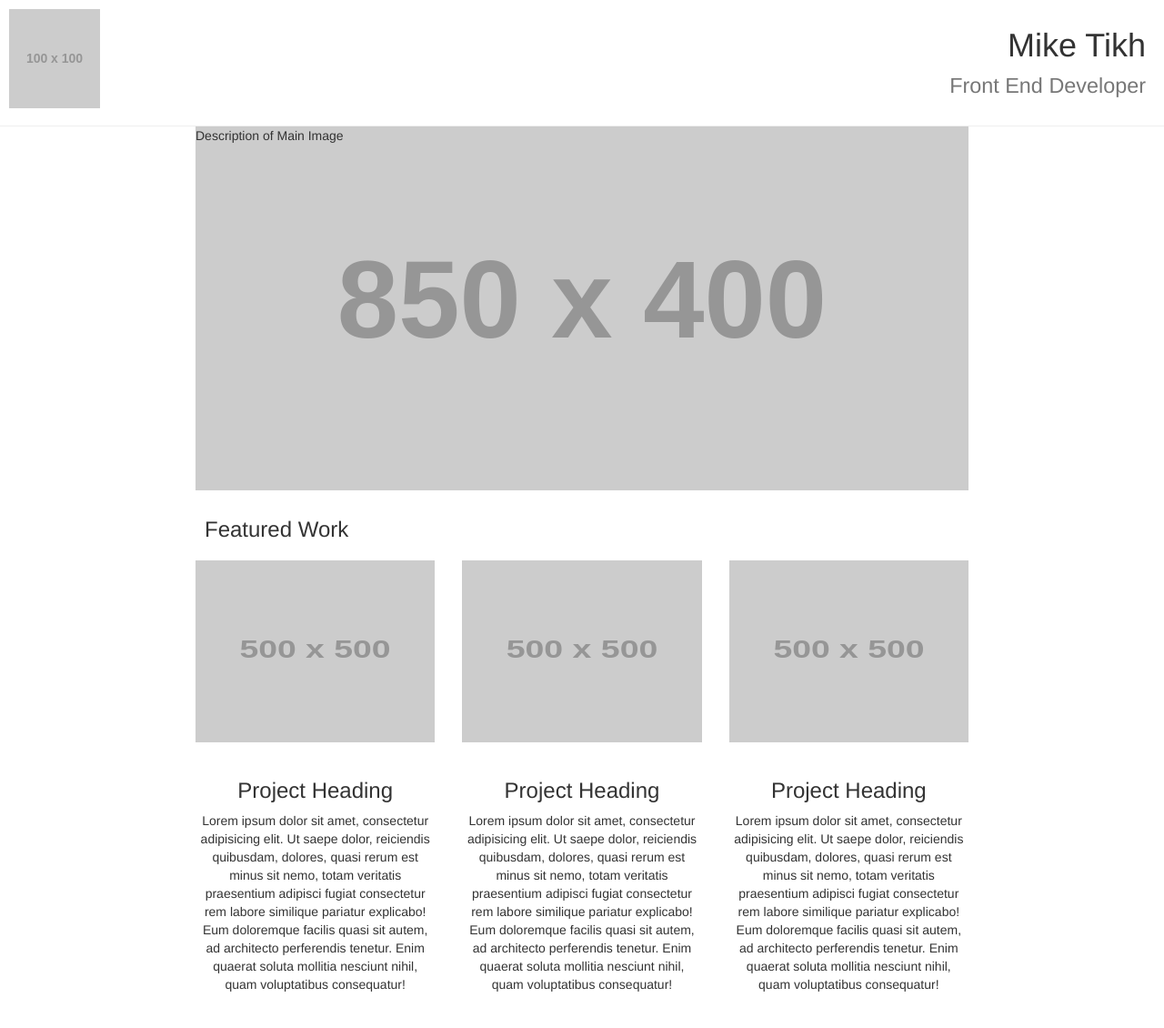
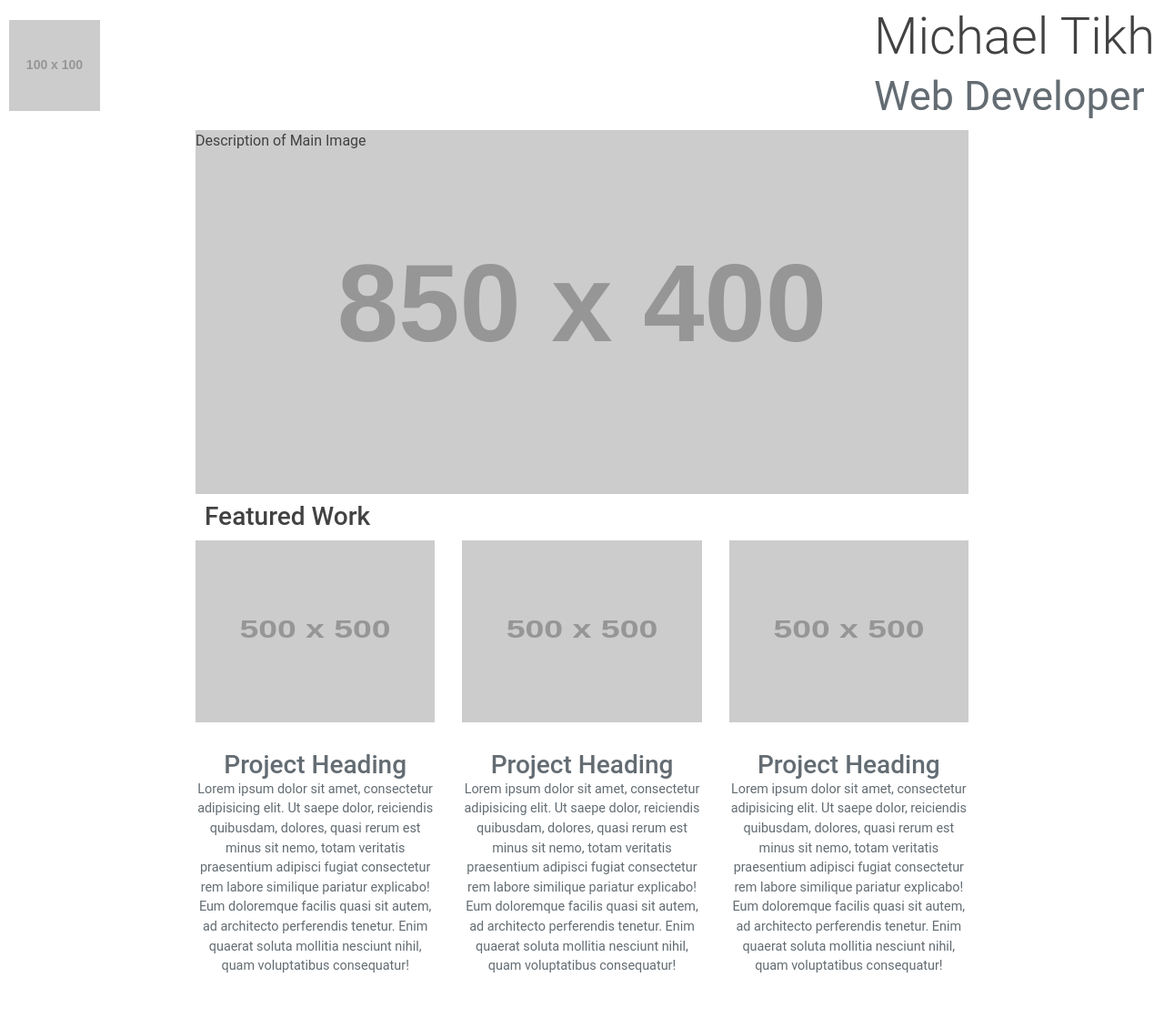
Before and after one commit to learnathoner/Portfolio, a website: page index.html in a window 1280 px wide. Shown: the whole page at 91% size. Drawn offline with nearby package versions, Linux system fonts and the light colour scheme; placeholder pictures from the web are drawn by us; a script that the page names is missing.

Commit message:
Base Bootstrap4 with old main css

```diff
--- a/index.html
+++ b/index.html
@@ -5,21 +5,22 @@
     <meta name="viewport" content="width=device-width, initial-scale=1.0">
     <meta http-equiv="X-UA-Compatible" content="IE=edge">
     <title>Portfolio Page</title>
+    <!-- Bootstrap CSS -->
+    <link rel="stylesheet" href="https://maxcdn.bootstrapcdn.com/bootstrap/4.0.0-alpha.6/css/bootstrap.min.css" integrity="sha384-rwoIResjU2yc3z8GV/NPeZWAv56rSmLldC3R/AZzGRnGxQQKnKkoFVhFQhNUwEyJ" crossorigin="anonymous">
     <link rel="stylesheet" type="text/css" href="css/main.css">
-    <!-- Installing bootstrap and jquery through npm vs using a cdn link?
-    Using a bundler like webpack to bundle assets const bootstrap = require('bootstrap') -->
-    <link rel="stylesheet" href="node_modules/bootstrap/dist/css/bootstrap.min.css">
-    <script src="node_modules/jquery/dist/jquery.min.js"></script>
-    <script src="node_modules/bootstrap/dist/js/bootstrap.min.js"></script>
   </head>
   <body>
 
     <header class="page-header">
       <div class="header-inner">
-        <img src="http://via.placeholder.com/100x100" alt="placeholder">
-        <div class="header-text">
-          <h1>Mike Tikh<br>
-          <small>Front End Developer</small></h1>
+        <img class="img-fluid align-self-center" src="http://via.placeholder.com/100x100" alt="placeholder">
+        <div class="header-text-large hidden-xs-down">
+          <h1 class="display-4">Michael Tikh<br>
+          <small class="text-muted">Web Developer</small></h1>
+        </div>
+        <div class="header-text-small hidden-sm-up">
+          <h1>Michael Tikh<br>
+          <small class="text-muted">Web Developer</small></h1>
         </div>
       </div>
     </header>
@@ -34,35 +35,35 @@
         </section>
 
         <section class="featured">
-          <section class="featured-header">
+          <section class="featured-header text-center text-sm-left">
             <h3>
               Featured Work
             </h3>
           </section>
           <section class="featured_items row">
             <div class="col-xs-12 col-sm-6 col-md-4">
-              <figure class="featured-item">
-                <img src="http://via.placeholder.com/500x500" alt="placeholder">
-                <figcap class="featured-caption">
-                  <h3>Project Heading</h3>
+              <figure class="figure featured-item">
+                <img class="figure-img img-fluid" src="http://via.placeholder.com/500x500" alt="placeholder">
+                <figcap class="figure-caption featured-caption">
+                  <h3 class="text-center">Project Heading</h3>
                   <p>Lorem ipsum dolor sit amet, consectetur adipisicing elit. Ut saepe dolor, reiciendis quibusdam, dolores, quasi rerum est minus sit nemo, totam veritatis praesentium adipisci fugiat consectetur rem labore similique pariatur explicabo! Eum doloremque facilis quasi sit autem, ad architecto perferendis tenetur. Enim quaerat soluta mollitia nesciunt nihil, quam voluptatibus consequatur!</p>
                 </figcap>
               </figure>
             </div>
             <div class="col-xs-12 col-sm-6 col-md-4">
-              <figure class="featured-item">
-                <img src="http://via.placeholder.com/500x500" alt="placeholder">
-                <figcap class="featured-caption">
-                  <h3>Project Heading</h3>
+              <figure class="figure featured-item">
+                <img class="figure-img img-fluid" src="http://via.placeholder.com/500x500" alt="placeholder">
+                <figcap class="figure-caption featured-caption">
+                  <h3 class="text-center">Project Heading</h3>
                   <p>Lorem ipsum dolor sit amet, consectetur adipisicing elit. Ut saepe dolor, reiciendis quibusdam, dolores, quasi rerum est minus sit nemo, totam veritatis praesentium adipisci fugiat consectetur rem labore similique pariatur explicabo! Eum doloremque facilis quasi sit autem, ad architecto perferendis tenetur. Enim quaerat soluta mollitia nesciunt nihil, quam voluptatibus consequatur!</p>
                 </figcap>
               </figure>
             </div>
             <div class="col-xs-12 col-sm-12 col-md-4">
-              <figure class="featured-item">
-                <img src="http://via.placeholder.com/500x500" alt="placeholder">
-                <figcap class="featured-caption">
-                  <h3>Project Heading</h3>
+              <figure class="figure featured-item">
+                <img class="figure-img img-fluid" src="http://via.placeholder.com/500x500" alt="placeholder">
+                <figcap class="figure-caption featured-caption">
+                  <h3 class="text-center">Project Heading</h3>
                   <p>Lorem ipsum dolor sit amet, consectetur adipisicing elit. Ut saepe dolor, reiciendis quibusdam, dolores, quasi rerum est minus sit nemo, totam veritatis praesentium adipisci fugiat consectetur rem labore similique pariatur explicabo! Eum doloremque facilis quasi sit autem, ad architecto perferendis tenetur. Enim quaerat soluta mollitia nesciunt nihil, quam voluptatibus consequatur!</p>
                 </figcap>
               </figure>
@@ -72,6 +73,10 @@
 
     </main>
 
-  <script src="http://localhost:35729/livereload.js"></script>
+    <script src="http://localhost:35729/livereload.js"></script>
+    <!-- jQuery first, then Tether, then Bootstrap JS. -->
+    <script src="https://code.jquery.com/jquery-3.1.1.slim.min.js" integrity="sha384-A7FZj7v+d/sdmMqp/nOQwliLvUsJfDHW+k9Omg/a/EheAdgtzNs3hpfag6Ed950n" crossorigin="anonymous"></script>
+    <script src="https://cdnjs.cloudflare.com/ajax/libs/tether/1.4.0/js/tether.min.js" integrity="sha384-DztdAPBWPRXSA/3eYEEUWrWCy7G5KFbe8fFjk5JAIxUYHKkDx6Qin1DkWx51bBrb" crossorigin="anonymous"></script>
+    <script src="https://maxcdn.bootstrapcdn.com/bootstrap/4.0.0-alpha.6/js/bootstrap.min.js" integrity="sha384-vBWWzlZJ8ea9aCX4pEW3rVHjgjt7zpkNpZk+02D9phzyeVkE+jo0ieGizqPLForn" crossorigin="anonymous"></script>
   </body>
 </html>
```
